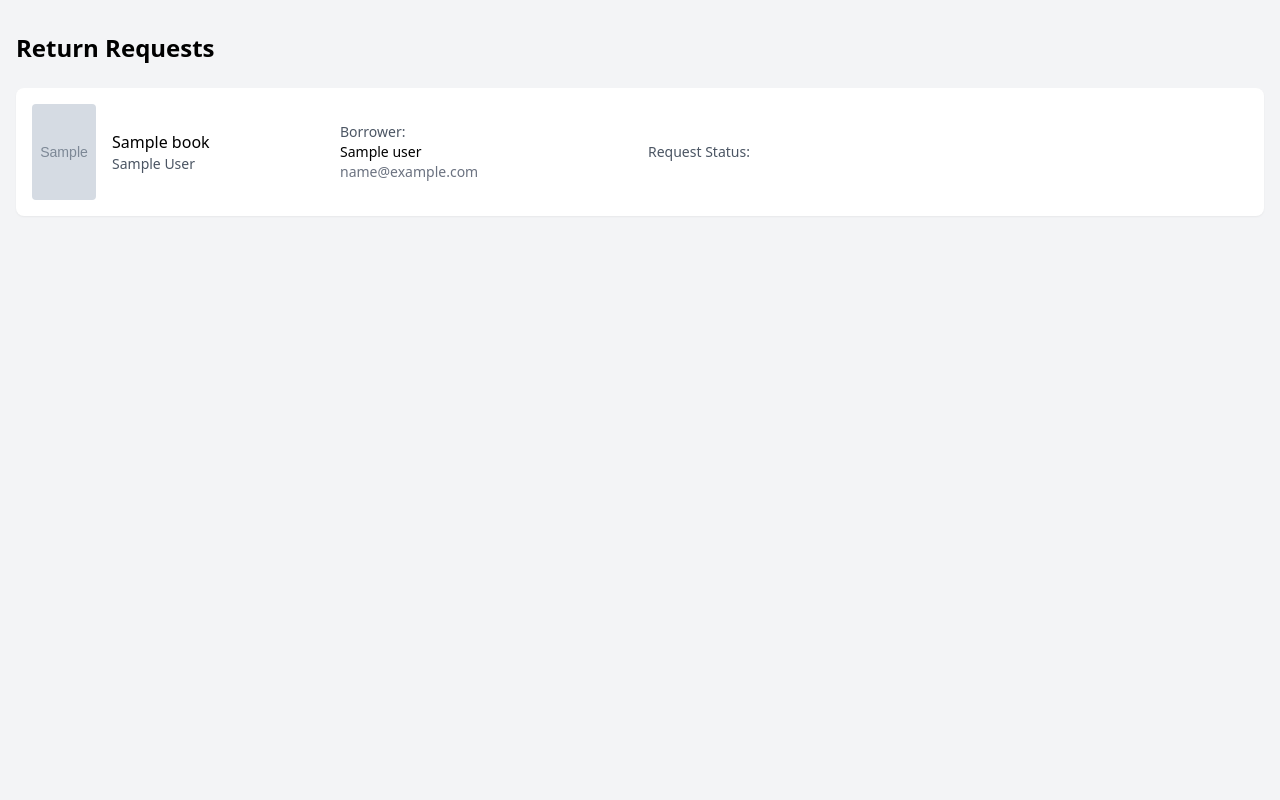
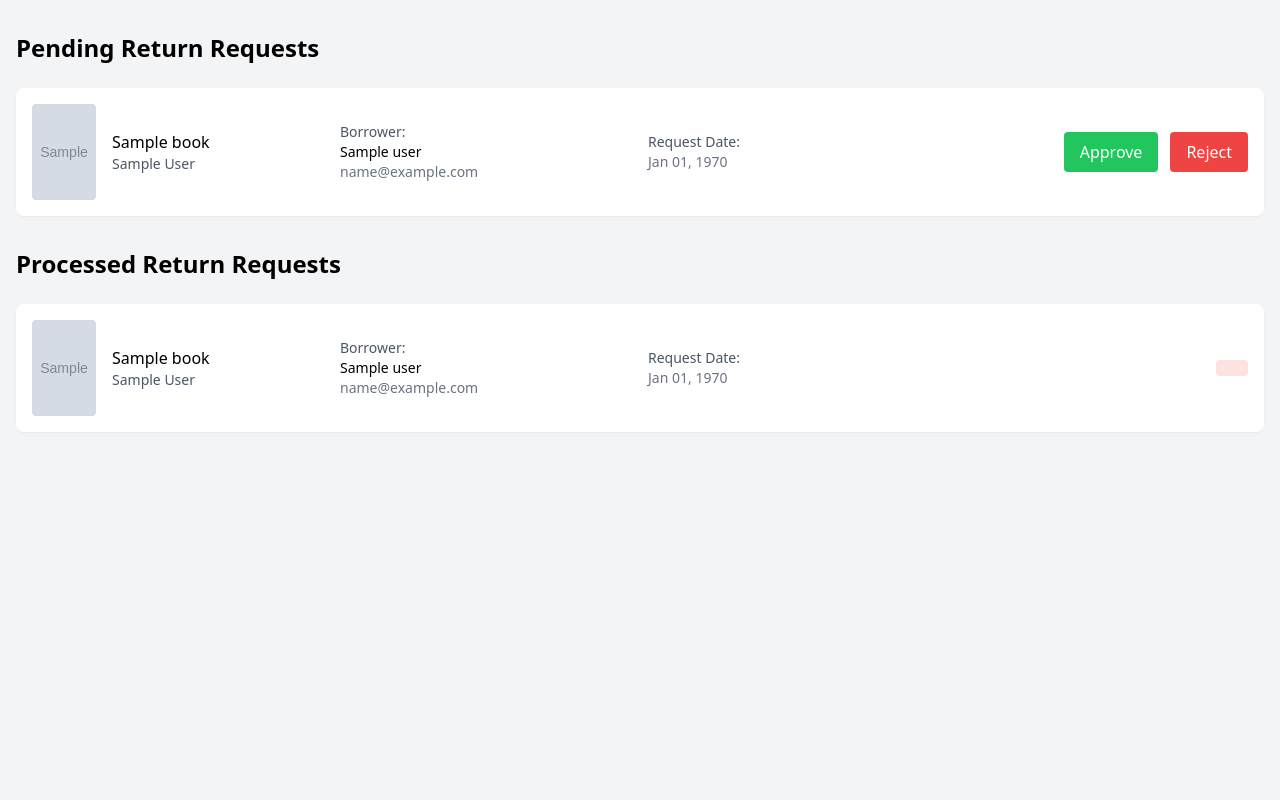
Before and after one commit to Thisishemmit/brief10, a PHP site: template app/views/admin/returnings.php in a window 1280 px wide. Run offline with PHP 8.4, Linux system fonts and the light colour scheme; the template is opened without the code that fills it: most values are stand-ins (such as "Sample title", 1, 10 or a date in 2020); grey boxes marked "Sample" are stand-in pictures; data that the repository does not hold is empty.

Commit message:
LM-33 fixed successfuly

```diff
--- a/app/views/admin/returnings.php
+++ b/app/views/admin/returnings.php
@@ -17,14 +17,14 @@
                 </div>
             <?php endif; ?>
 
-            <h1 class="text-2xl font-bold mb-6">Return Requests</h1>
-
+            <section class="mb-8">
+                <h2 class="text-2xl font-bold mb-6">Pending Return Requests</h2>
                 <?php if (empty($returnings)): ?>
                     <div class="bg-white rounded-lg shadow-sm p-6 text-center">
                         <svg class="mx-auto h-12 w-12 text-gray-400" fill="none" stroke="currentColor" viewBox="0 0 24 24">
                             <path stroke-linecap="round" stroke-linejoin="round" stroke-width="2" d="M12 6v6m0 0v6m0-6h6m-6 0H6"/>
                         </svg>
-                    <h3 class="mt-2 text-sm font-medium text-gray-900">No Return Requests</h3>
+                        <h3 class="mt-2 text-sm font-medium text-gray-900">No Pending Requests</h3>
                         <p class="mt-1 text-sm text-gray-500">There are no pending return requests at this time.</p>
                     </div>
                 <?php else: ?>
@@ -33,10 +33,6 @@
                             $book = $return['book'];
                             $user = $return['user'];
                             $requests = $return['returnRequests'];
-                        // Get the pending request
-                        $pendingRequest = current(array_filter($requests, function($req) {
-                            return $req['request']['status'] === 'pending';
-                        }));
                         ?>
                             <div class="bg-white rounded-lg shadow-sm p-4">
                                 <div class="grid grid-cols-1 md:grid-cols-4 gap-4 items-center">
@@ -57,38 +53,101 @@
                                     </div>
 
                                     <div class="text-sm">
-                                    <p class="text-gray-600">Request Status:</p>
+                                        <p class="text-gray-600">Request Date:</p>
                                         <?php foreach ($requests as $req): ?>
-                                        <p class="mt-1">
-                                            <span class="px-2 py-1 text-xs rounded <?= $req['request']['status'] === 'pending' ? 'bg-yellow-100 text-yellow-800' : ($req['request']['status'] === 'approved' ? 'bg-green-100 text-green-800' : 'bg-red-100 text-red-800') ?>">
-                                                <?= ucfirst($req['request']['status']) ?>
-                                            </span>
-                                            <span class="text-gray-500 text-xs ml-2">
+                                            <p class="text-gray-500">
                                                 <?= date('M d, Y', strtotime($req['request']['requested_at'])) ?>
-                                            </span>
                                             </p>
                                         <?php endforeach; ?>
                                     </div>
 
                                     <div class="flex justify-end space-x-3">
-                                    <?php if ($pendingRequest): ?>
-                                        <a href="/admin/returnings/approve?id=<?= $pendingRequest['request']['id_return_request'] ?>"
+                                        <?php foreach ($requests as $req): ?>
+                                            <a href="/admin/returnings/approve?id=<?= $req['request']['id_return_request'] ?>"
                                                class="px-4 py-2 bg-green-500 text-white rounded hover:bg-green-600"
                                                onclick="return confirm('Are you sure you want to approve this return request?')">
                                                 Approve
                                             </a>
-                                        <a href="/admin/returnings/reject?id=<?= $pendingRequest['request']['id_return_request'] ?>"
+                                            <a href="/admin/returnings/reject?id=<?= $req['request']['id_return_request'] ?>"
                                                class="px-4 py-2 bg-red-500 text-white rounded hover:bg-red-600"
                                                onclick="return confirm('Are you sure you want to reject this return request?')">
                                                 Reject
                                             </a>
-                                    <?php endif; ?>
+                                        <?php endforeach; ?>
                                     </div>
                                 </div>
                             </div>
                         <?php endforeach; ?>
                     </div>
                 <?php endif; ?>
+            </section>
+
+            <section>
+                <h2 class="text-2xl font-bold mb-6">Processed Return Requests</h2>
+                <?php
+                $processedRequests = [];
+                foreach ($allProccessedReturnings as $return) {
+                    foreach ($return['returnRequests'] as $request) {
+                        $processedRequests[] = [
+                            'book' => $return['book'],
+                            'user' => $return['user'],
+                            'request' => $request
+                        ];
+                    }
+                }
+                ?>
+
+                <?php if (empty($processedRequests)): ?>
+                    <div class="bg-white rounded-lg shadow-sm p-6 text-center">
+                        <svg class="mx-auto h-12 w-12 text-gray-400" fill="none" stroke="currentColor" viewBox="0 0 24 24">
+                            <path stroke-linecap="round" stroke-linejoin="round" stroke-width="2" d="M12 6v6m0 0v6m0-6h6m-6 0H6"/>
+                        </svg>
+                        <h3 class="mt-2 text-sm font-medium text-gray-900">No Processed Requests</h3>
+                        <p class="mt-1 text-sm text-gray-500">There are no processed return requests to show.</p>
+                    </div>
+                <?php else: ?>
+                    <div class="grid gap-4">
+                        <?php foreach ($processedRequests as $processed):
+                            $book = $processed['book'];
+                            $user = $processed['user'];
+                            $request = $processed['request'];
+                        ?>
+                            <div class="bg-white rounded-lg shadow-sm p-4">
+                                <div class="grid grid-cols-1 md:grid-cols-4 gap-4 items-center">
+                                    <div class="flex items-center space-x-4">
+                                        <img src="/images/<?= htmlspecialchars($book->getCoverImage()) ?>"
+                                             alt="Book cover"
+                                             class="w-16 h-24 object-cover rounded">
+                                        <div>
+                                            <h3 class="font-medium"><?= htmlspecialchars($book->getTitle()) ?></h3>
+                                            <p class="text-sm text-gray-600"><?= htmlspecialchars($book->getAuthor()) ?></p>
+                                        </div>
+                                    </div>
+
+                                    <div class="text-sm">
+                                        <p class="text-gray-600">Borrower:</p>
+                                        <p class="font-medium"><?= htmlspecialchars($user->getName()) ?></p>
+                                        <p class="text-gray-500"><?= htmlspecialchars($user->getEmail()) ?></p>
+                                    </div>
+
+                                    <div class="text-sm">
+                                        <p class="text-gray-600">Request Date:</p>
+                                        <p class="text-gray-500">
+                                            <?= date('M d, Y', strtotime($request['request']['requested_at'])) ?>
+                                        </p>
+                                    </div>
+
+                                    <div class="flex justify-end">
+                                        <span class="px-4 py-2 text-sm rounded <?= $request['request']['status'] === 'approved' ? 'bg-green-100 text-green-800' : 'bg-red-100 text-red-800' ?>">
+                                            <?= ucfirst($request['request']['status']) ?>
+                                        </span>
+                                    </div>
+                                </div>
+                            </div>
+                        <?php endforeach; ?>
+                    </div>
+                <?php endif; ?>
+            </section>
         </main>
     </div>
 </body>
```
Also changed, not shown: app/controllers/admin/returnings.php (+16 -1 lines). Lines whose indentation alone changed are shown as unchanged.
